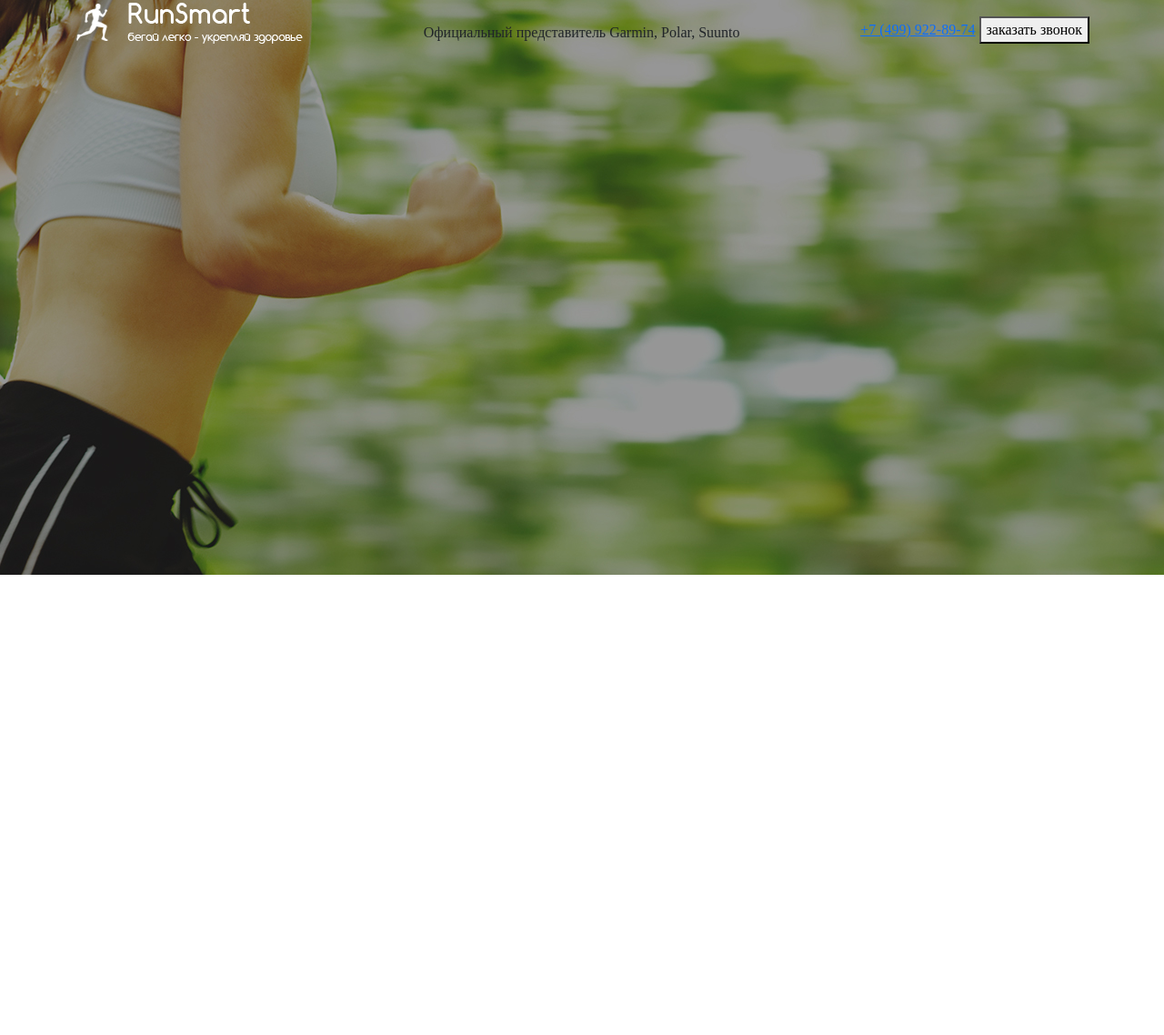
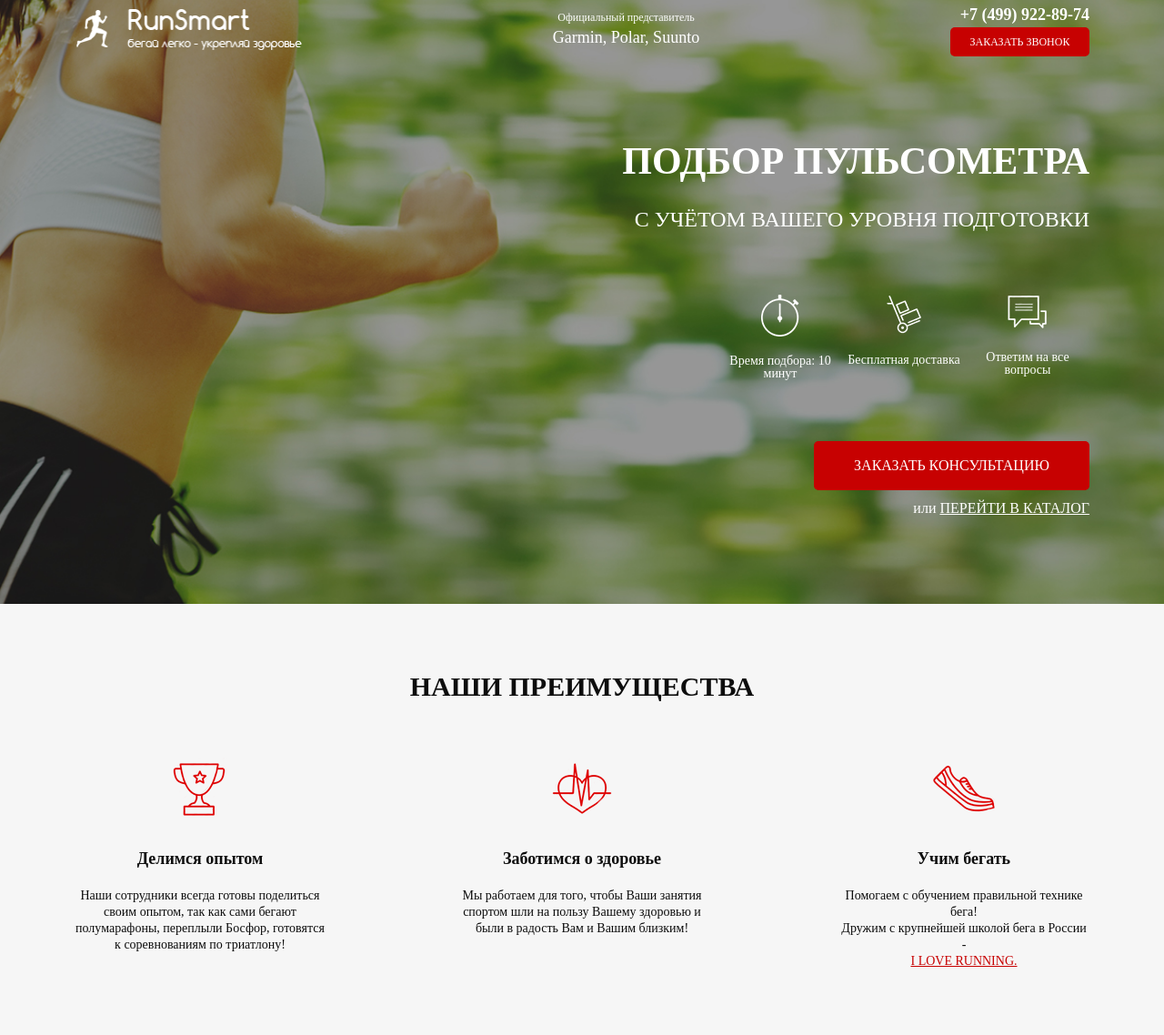
Before and after one commit to rishatbagautdinov/gulp_project, a website: page src/index.html in a window 1280 px wide. Shown: the part 18-1156 px from the top of the page at 91% size. Before the commit the page ends 800 px from the top, so only its background shows below. Drawn offline with Linux system fonts and the light colour scheme.

Commit message:
80 lesson done

```diff
--- a/gulpfile.js
+++ b/gulpfile.js
@@ -21,16 +21,16 @@ gulp.task('styles', function () {
             prefix: '',
             suffix: ".min"
           }))
-        .pipe(gulp.dest("src/css"))
-        .pipe(cleanCSS({compatibility: 'ie8'}))
         .pipe(autoprefixer({
 			cascade: false
 		}))
+        .pipe(cleanCSS({compatibility: 'ie8'}))
+        .pipe(gulp.dest("src/css"))
         .pipe(browserSync.stream());
 })
 
 gulp.task('watch', function() {
-    gulp.watch('src/sass/*.+(scss|sass)', gulp.parallel('styles'));
+    gulp.watch('src/sass/**/*.+(scss|sass)', gulp.parallel('styles'));
     gulp.watch('src/*.html').on('change', browserSync.reload);
 })
 
--- /dev/null
+++ b/src/css/blocks/header.min.css
@@ -0,0 +1 @@
+.header{display:flex;justify-content:space-between;align-items:flex-start}
--- a/src/index.html
+++ b/src/index.html
@@ -16,7 +16,7 @@
                     <img src="img/logo.png" alt="logo">
                 </a>
                 <div class="header__official">
-                    Официальный представитель
+                    Официальный представитель<br>
                     <span>Garmin, Polar, Suunto</span>
                 </div>
                 <div class="header__contacts">
@@ -24,6 +24,51 @@
                     <button class="button">заказать звонок</button>
                 </div>
             </header>
+            <div class="promo__wrapper">
+                <h1 class="promo__header">Подбор пульсометра</h1>
+                <h2 class="promo__subheader">с учётом Вашего уровня подготовки</h2>
+                <div class="promo__icons">
+                    <div class="promo__icon">
+                        <img src="icons/timer.png" alt="timer">
+                        Время подбора: 10 минут
+                    </div>
+                    <div class="promo__icon">
+                        <img src="icons/delivery.png" alt="boxes">
+                        Бесплатная доставка
+                    </div>
+                    <div class="promo__icon">
+                        <img src="icons/messages.png" alt="messages">
+                        Ответим на все вопросы
+                    </div>
+                </div>
+                <button class="button button_main">заказать кОНСУЛЬТАЦИЮ</button>
+                <div class="promo__link">
+                    или
+                    <a href="#">ПЕРЕЙТИ В КАТАЛОГ</a>
+                </div>
+            </div>
+        </div>
+    </div>
+    <div class="advantages">
+        <div class="container">
+            <h1 class="advantages__header">НАШИ ПРЕИМУЩЕСТВА</h1>
+            <div class="advantages__wrapper">
+                <div class="advantages__advantage">
+                    <img src="icons/cup.png" alt="cup">
+                    <h2 class="advantages__subheader">Делимся опытом</h2>
+                    Наши сотрудники всегда готовы поделиться своим опытом, так как сами бегают полумарафоны, переплыли Босфор, готовятся к соревнованиям по триатлону!
+                </div>
+                <div class="advantages__advantage">
+                    <img src="icons/heart.png" alt="heart">
+                    <h2 class="advantages__subheader">Заботимся о здоровье</h2>
+                    Мы работаем для того, чтобы Ваши занятия спортом шли на пользу Вашему здоровью и были в радость Вам и Вашим близким!
+                </div>
+                <div class="advantages__advantage">
+                    <img src="icons/shoe.png" alt="shoe">
+                    <h2 class="advantages__subheader">Учим бегать</h2>
+                    Помогаем с обучением правильной технике бега!<br> Дружим с крупнейшей школой бега в России - <a href="#">I LOVE RUNNING.</a>
+                </div>
+            </div>
         </div>
     </div>
 </body>
--- /dev/null
+++ b/src/sass/blocks/_advantages.sass
@@ -0,0 +1,33 @@
+.advantages
+    background-color: #f6f6f6
+    height: 474px
+    padding: 73px 0 82px 0
+    &__header
+        font-weight: 700
+        font-size: 30px
+        text-align: center
+        color: #0d0d0d
+    &__wrapper
+        display: flex
+        justify-content: space-between
+        margin-top: 60px
+    &__advantage
+        display: flex
+        flex-direction: column
+        align-items: center
+        font-weight: 300
+        font-size: 14px
+        line-height: 129%
+        text-align: center
+        color: #0d0d0d
+        max-width: 276px
+        a
+            color: $main-color
+            text-decoration: underline
+    &__subheader
+        font-weight: 700
+        font-size: 18px
+        text-align: center
+        color: #0d0d0d
+        margin-top: 36px
+        margin-bottom: 20px
--- /dev/null
+++ b/src/sass/blocks/_buttons.sass
@@ -0,0 +1,16 @@
+.button
+    width: 153px
+    height: 32px
+    font-weight: 500
+    font-size: 12px
+    text-transform: uppercase
+    text-align: center
+    color: #fff
+    background: $main-color
+    border: none
+    border-radius: 5px
+    &_main
+        width: 303px
+        height: 54px
+        font-size: 16px
+        margin-top: 67px
--- a/src/sass/blocks/_header.sass
+++ b/src/sass/blocks/_header.sass
@@ -2,3 +2,28 @@
     display: flex
     justify-content: space-between
     align-items: center
+    &__official
+        font-weight: 500
+        font-size: 12px
+        text-align: center
+        color: #fff
+        span
+            font-size: 18px
+    &__logo
+        width: 250px
+        img
+            width: 100%
+    &__number
+        font-weight: 700
+        font-size: 18px
+        text-align: right
+        color: #fff
+        text-decoration: none
+        display: flex
+        justify-content: end
+        &:hover
+            color: #fff
+    &__contacts
+        display: flex
+        flex-direction: column
+        align-items: flex-end
--- a/src/sass/blocks/_promo.sass
+++ b/src/sass/blocks/_promo.sass
@@ -2,3 +2,40 @@
     min-height: 650px
     padding: 21px 0 93px 0
     background: url(../img/backgrounds/first-bg.png) center (center/cover) no-repeat
+    &__wrapper
+        display: flex
+        flex-direction: column
+        align-items: flex-end
+        margin-top: 90px
+        color: #fff
+    &__header
+        font-weight: 700
+        font-size: 42px
+        text-transform: uppercase
+        text-align: right
+    &__subheader
+        font-weight: 500
+        font-size: 24px
+        text-align: right
+        text-transform: uppercase
+        margin-top: 17px
+    &__icons
+        display: flex
+        justify-content: space-between
+        margin-top: 60px
+    &__icon
+        display: block
+        width: 136px
+        font-weight: 500
+        font-size: 14px
+        line-height: 100%
+        text-align: center
+        img
+            display: block
+            margin: 0 auto 20px auto
+    &__link
+        font-weight: 500
+        font-size: 16px
+        margin-top: 8px
+        a
+            color: #fff
--- a/src/sass/style.sass
+++ b/src/sass/style.sass
@@ -1,6 +1,8 @@
 @import 'base/_variables'
 @import 'blocks/_promo'
 @import 'blocks/_header'
+@import 'blocks/_buttons'
+@import 'blocks/_advantages'
 *
     font-family: 'Museo Sans Cyrl'
 
```
Also changed, not shown: src/css/style.min.css.
